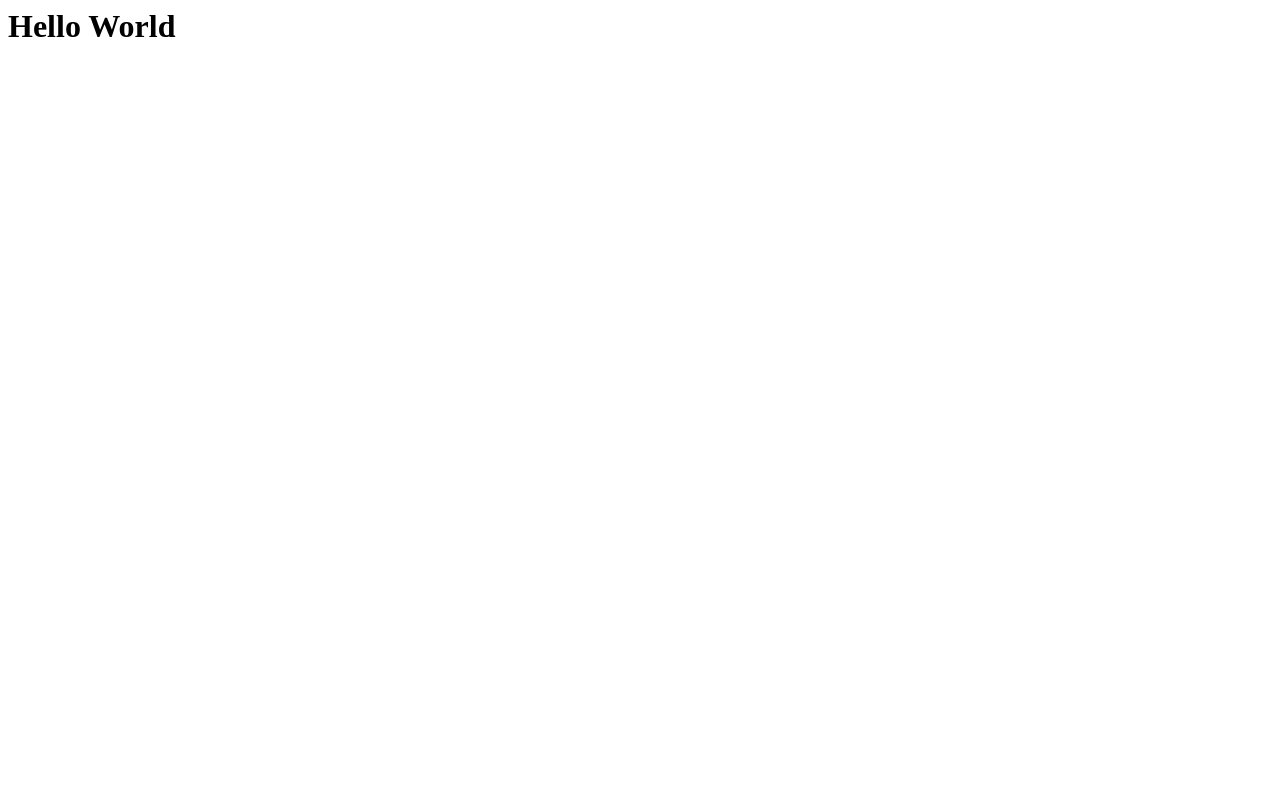
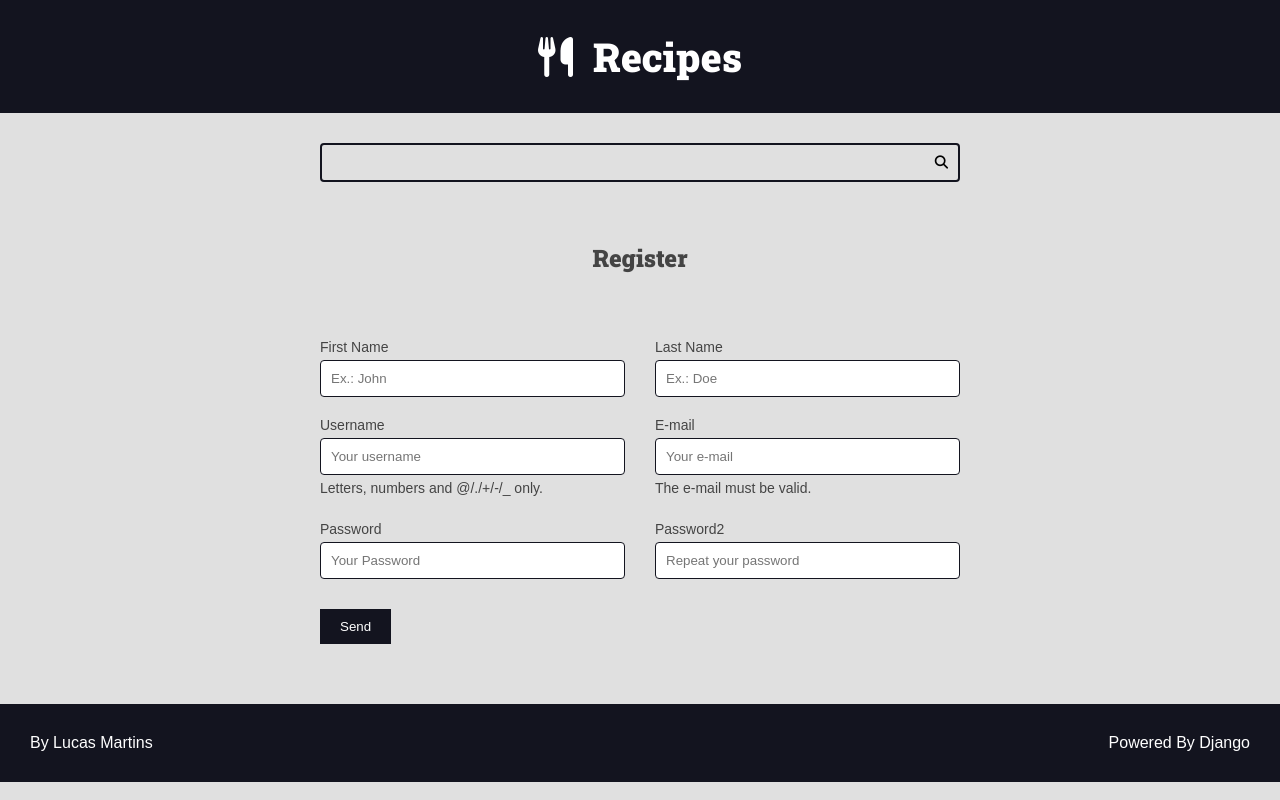
Before and after one commit to LucasMLag/curso-django-projeto-1, a Django app: page /authors/register/ in a window 1280 px wide. Before the commit the page is almost empty. Run offline with Django 4.2, Linux system fonts and the light colour scheme.

Commit message:
Melhoras no formulario de registro

```diff
--- /dev/null
+++ b/authors/forms.py
@@ -0,0 +1,142 @@
+import re
+from django import forms
+from django.contrib.auth.models import User
+from django.core.exceptions import ValidationError
+
+
+# This method can change the widget atributes of the field without overwritting it
+def add_attr(field, attr_name, attr_new_val):
+    existing = field.widget.attrs.get(attr_name, '')
+    field.widget.attrs[attr_name] = f'{existing} {attr_new_val}'.strip()
+
+
+# This method can change the widget 'placeholder' atribute of the field without overwritting it
+def add_placeholder(field, placeholder_val):
+    field.widget.attrs['placeholder'] = placeholder_val
+
+
+def strong_password(password):
+    regex = re.compile(r'^(?=.*[a-z])(?=.*[A-Z])(?=.*[0-9]).{8,}$')
+
+    if not regex.match(password):
+        raise ValidationError(
+            'Password must have at least one uppercase letter, one lowercase letter and one number. Password length should be at least 8 characters long.',
+            code='invalid'
+        )
+
+
+class RegisterForm(forms.ModelForm):
+
+    # __init__ is used to call the method to change placeholders
+    def __init__(self, *args, **kwargs):
+
+        super().__init__(*args, **kwargs)
+        add_placeholder(self.fields['username'], 'Your username')
+        add_placeholder(self.fields['email'], 'Your e-mail')
+        add_placeholder(self.fields['first_name'], 'Ex.: John')
+        add_placeholder(self.fields['last_name'], 'Ex.: Doe')
+
+    # Fields inside of the meta class would be overwritten by the ones outside
+    password = forms.CharField(
+        required=True,
+        widget=forms.PasswordInput(attrs={
+            'placeholder': 'Your Password'
+        }),
+        error_messages={
+            'required': 'Password is required'
+        },
+        # help_text=('Password must have at least one uppercase letter, one lowercase letter and one number. The length should be at least 8 characters.'),
+        validators=[strong_password]
+    )
+
+    # Fields inside of the meta class would be overwritten by the ones outside
+    password2 = forms.CharField(
+        required=True,
+        widget=forms.PasswordInput(attrs={
+            'placeholder': 'Repeat your password',
+        })
+    )
+
+    class Meta:
+
+        # selects the model for the form
+        model = User
+
+        # selects the model fields that will be used in the form
+        fields = [
+            'first_name',
+            'last_name',
+            'username',
+            'email',
+            'password',
+        ]
+
+        # selects all model fields, but excludes the listed ones
+        # excludes = ['first_name']
+
+        labels = {
+            'first_name': 'First Name',
+            'last_name': 'Last Name',
+            'username': 'Username',
+            'email': 'E-mail',
+            'password': 'Password',
+        }
+
+        help_texts = {
+            'email': 'The e-mail must be valid.',
+            'username': ' Letters, numbers and @/./+/-/_ only.',
+        }
+
+        error_messages = {
+            'email': {
+                'invalid': 'This email is not valid.',
+            },
+            'password': {
+                'required': 'This field must not be empty.',
+            },
+            'username': {
+                'required': 'This field must not be empty.',
+                'max_length': 'Username is too long. 150 characters is the limit.'
+            },
+        }
+
+        widgets = {
+            'first_name': forms.TextInput(attrs={
+                'placeholder': 'Username',
+                'class': 'input text-input'
+            }),
+            'password': forms.PasswordInput(attrs={
+                'placeholder': 'Your Password',
+            }),
+        }
+
+    def clean_password(self):
+        data = self.cleaned_data.get('password')
+
+        if 'abc123' in data:
+            raise ValidationError(
+                'Your password contains easy to guess patterns.',
+                code='invalid',
+            )
+
+        return data
+
+    def clean(self):
+        cleaned_data = super().clean()
+        password = cleaned_data.get('password')
+        password2 = cleaned_data.get('password2')
+        username = cleaned_data.get('username')
+
+        if password != password2:
+            raise ValidationError(
+                'Your password entries don\'t match'
+            )
+
+        if username in password:
+            raise ValidationError({
+                'password': ValidationError(
+                    'Your password must not contain your username.',
+                    code='invalid',
+                ),
+
+            })
--- a/authors/templates/authors/pages/register_view.html
+++ b/authors/templates/authors/pages/register_view.html
@@ -1 +1,54 @@
-<h1>Hello World</h1>
+{% extends "global/base.html" %}
+
+{% block title %}Register | {% endblock title %}
+
+{% block content %}
+    <div class="main-containt center container">
+        <h2>Register</h2>
+    </div>
+
+    {% include "recipes/partials/messages.html" %}
+
+    <div class="main-containt container">
+        <form action="{% url "authors:create" %}" method="POST">
+
+            {% csrf_token %}
+
+            <div class="form-content form-content-grid">
+                {% for field in form %}
+                    <div class="form-group">
+                        <label for="{{ form.id_for_label }}">{{ field.label }}</label>
+
+                        {{ field }}
+
+                        {% if field.help_text %}
+                            <p class="help-text">{{ field.help_text }}</p>
+                        {% endif %}
+
+                        {% if field.errors %}
+                            {{ field.errors }}
+                        {% endif %}
+
+                    </div>
+                {% endfor %}
+            </div>
+
+            {% if form.non_field_errors %}
+                <div class="form-content form-content-grid">
+                    <div class="form-group">
+                        <div class="message message-error">
+                            {{ form.non_field_errors }}
+                        </div>
+                    </div>
+                </div>
+            {% endif %}
+
+            <div class="form-content form-content-grid">
+                <div class="form-group">
+                    <button type="submit">Send</button>
+                </div>
+            </div>
+
+        </form>
+    </div>
+{% endblock content %}
--- a/authors/urls.py
+++ b/authors/urls.py
@@ -1,6 +1,9 @@
 from django.urls import path
 from . import views
 
+app_name = 'authors'
+
 urlpatterns = [
-    path('register/', views.register_view, name='register_view')
+    path('register/', views.register_view, name='register'),
+    path('register/create/', views.register_create, name='create'),
 ]
--- a/authors/views.py
+++ b/authors/views.py
@@ -1,5 +1,31 @@
-from django.shortcuts import render
+from django.shortcuts import render, redirect
+from django.http import Http404
+from .forms import RegisterForm
+from django.contrib import messages
 
 
 def register_view(request):
-    return render(request, 'authors/pages/register_view.html')
+    register_form_data = request.session.get('register_form_data', None)
+    form = RegisterForm(register_form_data)
+    return render(request, 'authors/pages/register_view.html', {
+        'form': form,
+    })
+
+
+def register_create(request):
+    if not request.POST:
+        raise Http404()
+
+    POST = request.POST
+    request.session['register_form_data'] = POST
+    form = RegisterForm(POST)
+
+    if form.is_valid():
+        # data = form.save(commit=False)
+        # data.outro_campo = 'outro_valor'
+        form.save()
+        messages.success(request, 'Your sign-in was sucessful. Please log-in to your account.')
+
+        del (request.session['register_form_data'])
+
+    return redirect('authors:register')
--- a/recipes/static/recipes/css/style.css
+++ b/recipes/static/recipes/css/style.css
@@ -309,6 +309,47 @@ h6 {
     background-color: crimson;
 }
 
+/* Forms */
+
+.form-content {
+    max-width: 64rem;
+    margin: 0 auto;
+    margin-bottom: var(--spacing-gutter-medium);
+}
+
+.form-content label,
+.help-text,
+.errorlist {
+    display: block;
+    margin: 0.5rem 0;
+    font-size: 1.4rem;
+    list-style-type: none;
+}
+
+.errorlist {
+    color: var(--color-error-dark);
+}
+
+.form-content input {
+    width: 100%;
+    padding: 1rem;
+    border-radius: .4rem;
+    border: 1px solid var(--color-primary-dark);
+}
+
+.form-content-grid {
+    display: grid;
+    grid-template-columns: repeat(auto-fit, minmax(30rem, 1fr));
+    gap: calc(var(--spacing-gutter-medium) / 2) var(--spacing-gutter-medium);
+}
+
+.form-content button {
+    padding: 1rem 2rem;
+    border: none;
+    background: var(--color-primary-dark);
+    color: var(--color-white);
+}
+
 /* Messages */
 
 .messages-container {
@@ -375,7 +416,8 @@ h6 {
 }
 
 @media (max-width: 600px) {
-    .main-content-list {
+    .main-content-list,
+    .form-content-grid {
         grid-template-columns: repeat(auto-fit, minmax(100%, 1fr));
         gap: var(--spacing-gutter-large);
     }
```
